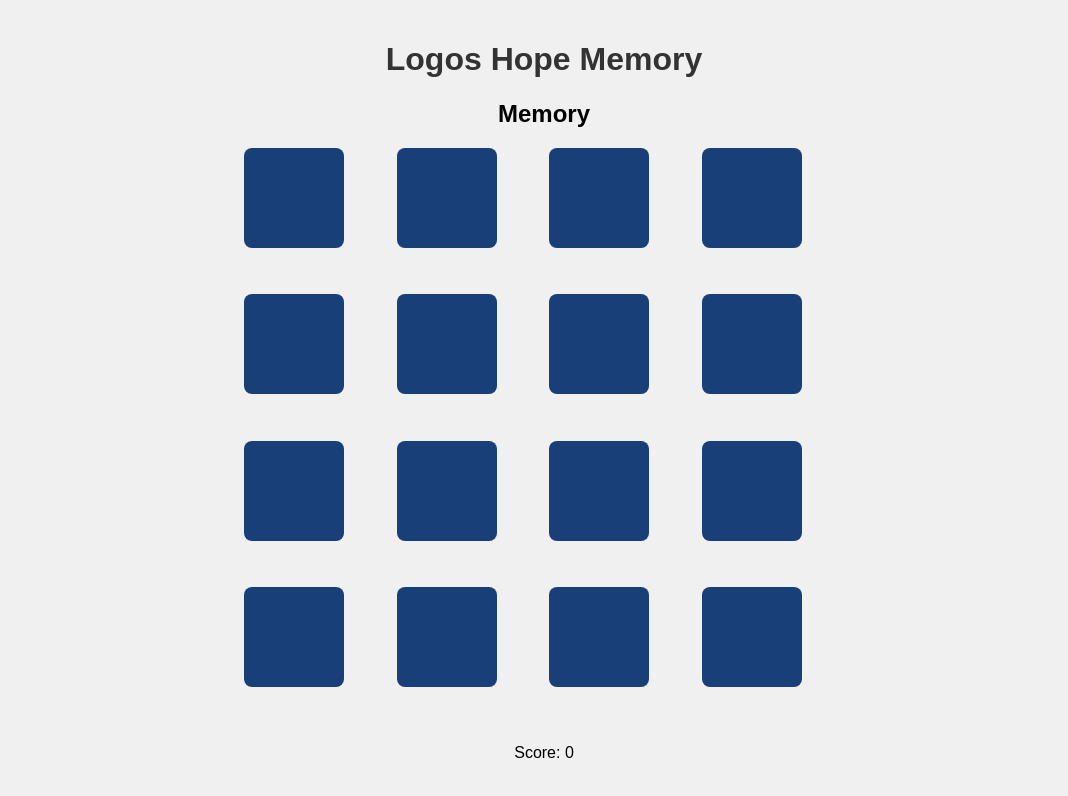
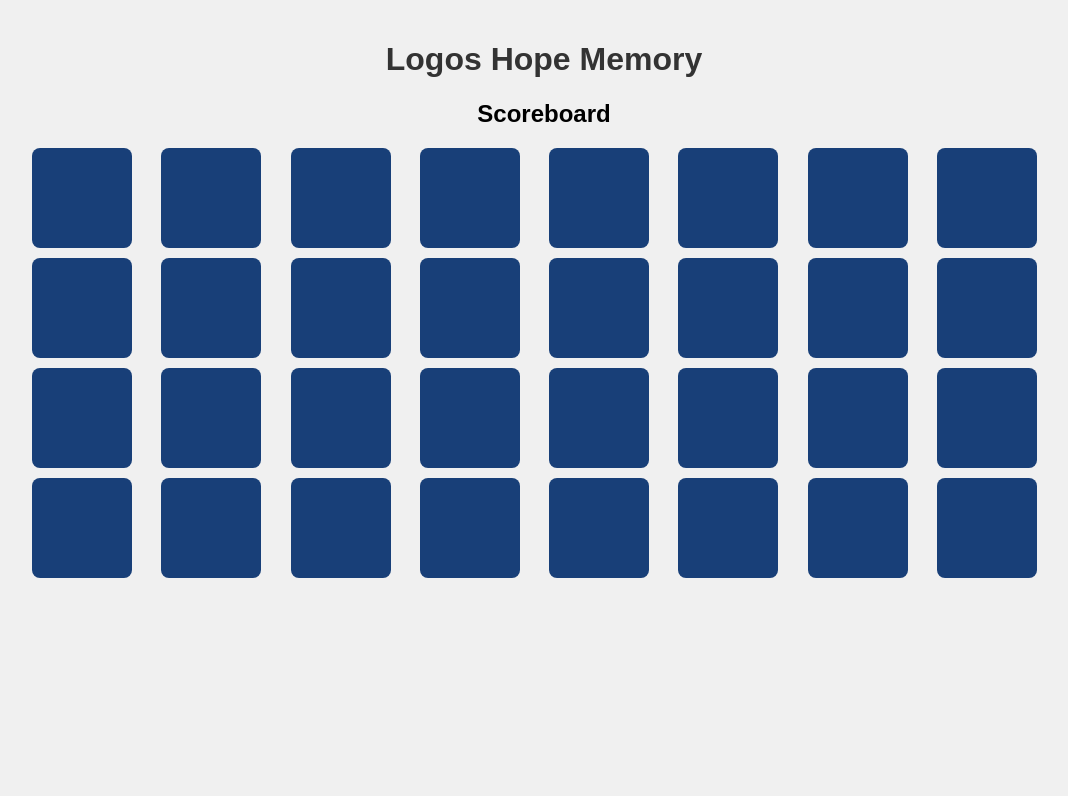
Before and after one commit to maryLH2025/LogosHopeMemoryGame, a plain HTML site: page index.html in a window 1280 px wide. Shown: the whole page, without its empty margins (96-1164 px from the left). Drawn offline with Linux system fonts and the light colour scheme.

Commit message:
4 player, larger memory field

```diff
--- a/index.html
+++ b/index.html
@@ -1,38 +1,53 @@
  <!DOCTYPE html>
 <html>
-<head>
-    <title>Memory</title>
-    <meta charset="UTF-8">
-    <script src="main.js"></script>
+    <head>
+        <title>Memory</title>
+        <meta charset="UTF-8">
+        <script src="main.js"></script>
     <link rel="stylesheet" href="style.css">
 </head>
 <body>
     <h1>Logos Hope Memory</h1>
     <div>
-        <h2 id="title">Memory</h2>
+        <div id="score">
+            <h2>Scoreboard</h2>
+             <span id="scoreValue"></span>
+         </div>
         <div id="gameboard">
-            <div class="card" id="pair1" data-name="card1"><img src="image/Anker.jpg" alt="Bild"></div>
-            <div class="card" id="pair11" data-name="card2"><img src="image/Anker.jpg" alt="Bild"></div>
-            <div class="card" id="pair2" data-name="card3"><img src="image/Schiff .jpg" alt="Bild"></div>
-            <div class="card" id="pair22" data-name="card4"><img src="image/Schiff .jpg" alt="Bild"></div>
-            <div class="card" id="pair3" data-name="card5"><img src="image/Bibel.jpg" alt="Bild"></div>
-            <div class="card" id="pair33" data-name="card6"><img src="image/Bibel.jpg" alt="Bild"></div>
-            <div class="card" id="pair4" data-name="card7"><img src="image/Hand.jpg" alt="Bild"></div>
-            <div class="card" id="pair44" data-name="card8"><img src="image/Hand.jpg" alt="Bild"></div>
-            <div class="card" id="pair5" data-name="card9"><img src="image/Herz.jpg" alt="Bild"></div>
-            <div class="card" id="pair55" data-name="card10"><img src="image/Herz.jpg" alt="Bild"></div>
-            <div class="card" id="pair6" data-name="card11"><img src="image/Knowleged.jpg" alt="Bild"></div>
-            <div class="card" id="pair66" data-name="card12"><img src="image/Knowleged.jpg" alt="Bild"></div>
-            <div class="card" id="pair7" data-name="card13"><img src="image/Schrift.jpg" alt="Bild"></div>
-            <div class="card" id="pair77" data-name="card14"><img src="image/Schrift.jpg" alt="Bild"></div>
-            <div class="card" id="pair8" data-name="card15"><img src="image/Rettungsring.jpg" alt="Bild"></div>
-            <div class="card" id="pair88" data-name="card16"><img src="image/Rettungsring.jpg" alt="Bild"></div>
-
+            <div class="card" id="pair01" data-name="card1"><img src="image/Anker.jpg" alt="Bild"></div>
+            <div class="card" id="pair0101" data-name="card2"><img src="image/Anker.jpg" alt="Bild"></div>
+            <div class="card" id="pair02" data-name="card3"><img src="image/Schiff .jpg" alt="Bild"></div>
+            <div class="card" id="pair0202" data-name="card4"><img src="image/Schiff .jpg" alt="Bild"></div>
+            <div class="card" id="pair03" data-name="card5"><img src="image/Bibel.jpg" alt="Bild"></div>
+            <div class="card" id="pair0303" data-name="card6"><img src="image/Bibel.jpg" alt="Bild"></div>
+            <div class="card" id="pair04" data-name="card7"><img src="image/Hand.jpg" alt="Bild"></div>
+            <div class="card" id="pair0404" data-name="card8"><img src="image/Hand.jpg" alt="Bild"></div>
+            <div class="card" id="pair05" data-name="card9"><img src="image/Herz.jpg" alt="Bild"></div>
+            <div class="card" id="pair0505" data-name="card10"><img src="image/Herz.jpg" alt="Bild"></div>
+            <div class="card" id="pair06" data-name="card11"><img src="image/Knowleged.jpg" alt="Bild"></div>
+            <div class="card" id="pair0606" data-name="card12"><img src="image/Knowleged.jpg" alt="Bild"></div>
+            <div class="card" id="pair07" data-name="card13"><img src="image/hope.jpg" alt="Bild"></div>
+            <div class="card" id="pair0707" data-name="card14"><img src="image/hope.jpg" alt="Bild"></div>
+            <div class="card" id="pair08" data-name="card15"><img src="image/Rettungsring.jpg" alt="Bild"></div>
+            <div class="card" id="pair0808" data-name="card16"><img src="image/Rettungsring.jpg" alt="Bild"></div>
+            <div class="card" id="pair09" data-name="card17"><img src="image/taube.jpg" alt="Bild"></div>
+            <div class="card" id="pair0909" data-name="card18"><img src="image/taube.jpg"  alt="Bild"></div>
+            <div class="card" id="pair10" data-name="card19"><img src="image/rettungsboat.jpg" alt="Bild"></div>
+            <div class="card" id="pair1010" data-name="card20"><img src="image/rettungsboat.jpg" alt="Bild"></div>
+            <div class="card" id="pair11" data-name="card21"><img src="image/lifejacket.jpg" alt="Bild"></div>
+            <div class="card" id="pair1111" data-name="card22"><img src="image/lifejacket.jpg" alt="Bild"></div>
+            <div class="card" id="pair12" data-name="card23"><img src="image/menschen.jpg" alt="Bild"></div>
+            <div class="card" id="pair1212" data-name="card24"><img src="image/menschen.jpg" alt="Bild"></div>
+            <div class="card" id="pair13" data-name="card25"><img src="image/Books.jpg" alt="Bild"></div>
+            <div class="card" id="pair1313" data-name="card26"><img src="image/Books.jpg" alt="Bild"></div>
+            <div class="card" id="pair14" data-name="card27"><img src="image/globe.jpg" alt="Bild"></div>
+            <div class="card" id="pair1414" data-name="card28"><img src="image/globe.jpg" alt="Bild"></div>
+            <div class="card" id="pair15" data-name="card29"><img src="image/Help.jpg" alt="Bild"></div>
+            <div class="card" id="pair1515" data-name="card30"><img src="image/Help.jpg" alt="Bild"></div>
+            <div class="card" id="pair16" data-name="card31"><img src="image/hands.jpg" alt="Bild"></div>
+            <div class="card" id="pair1616" data-name="card32"><img src="image/hands.jpg" alt="Bild"></div>
         </div>
 
-       <div id="score">
-            <p>Score: <span id="scoreValue">0</span></p>
-        </div>
     </div>
 </body>
 </html>
--- a/main.js
+++ b/main.js
@@ -21,7 +21,8 @@
 lastflipped = null;
 allflipped = false;
 turn = 0;
-playercount = 2;
+playercount = 4;
+score = new Array(playercount).fill(0);
 
 function flipCard() {
     const card = this;
@@ -35,10 +36,12 @@
     console.log(flipped.slice(0, 5));
     if (!lastflipped) {
         lastflipped = flipped;
-    } else if(lastflipped.slice(0, 5) == flipped.slice(0, 5)) {
+    } else if(lastflipped.slice(0, 6) == flipped.slice(0, 6)) {
         card.classList.add('player'+(turn+1));
         document.getElementById(lastflipped).classList.add('player'+(turn+1));
         samecard();
+        score[turn] ++;
+        updateScoreboard()
         lastflipped = null;
     }
     else {
@@ -70,3 +73,11 @@
     }
     console.log('Player turn: ' + turn);
  }
+
+ function updateScoreboard() {
+    let scoreBoard = "";
+    for (let i = 0; i < playercount; i++) {
+        scoreBoard += "Player " + (i + 1) + ": " + score[i] + " <br>";
+    }
+    document.getElementById('scoreValue').innerHTML = scoreBoard;
+}
--- a/style.css
+++ b/style.css
@@ -1,16 +1,16 @@
 :root {
-    --player1: #be292944;
+    --player1: #be2929;
     --player2: rgb(95, 134, 36);
-    --player3: rgb(224, 108, 13);
-    --player4: rgb(91, 22, 91);
+    --player3: #ffe226;
+    --player4: rgb(147, 40, 147);
 }
 
 #gameboard {
     display: grid;
-    grid-template-columns: repeat(4, 1fr);
-    grid-template-rows: repeat(4, 1fr);
+    grid-template-columns: repeat(8, 1fr);
+    grid-template-rows: repeat(8, 1fr);
     gap: 10px;
-    max-width: 600px;
+    /* max-width: 600px; */
     margin: 20px auto;
     width: 80vw;
     height: 45vw;
```
